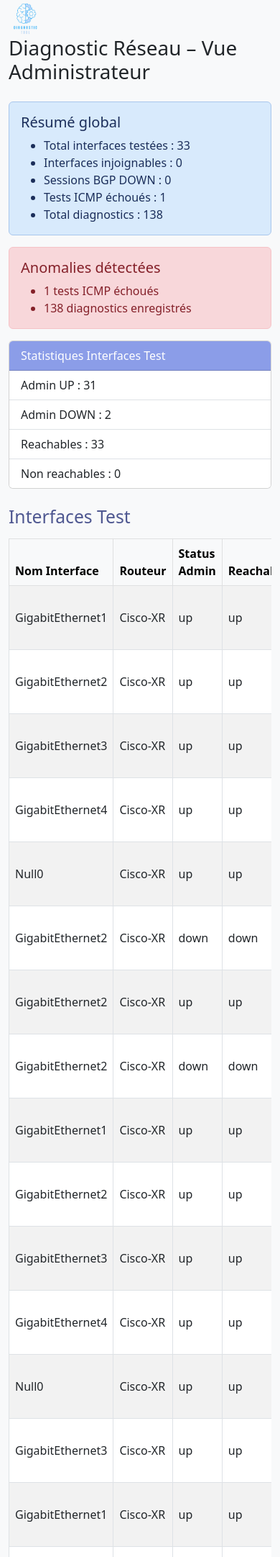
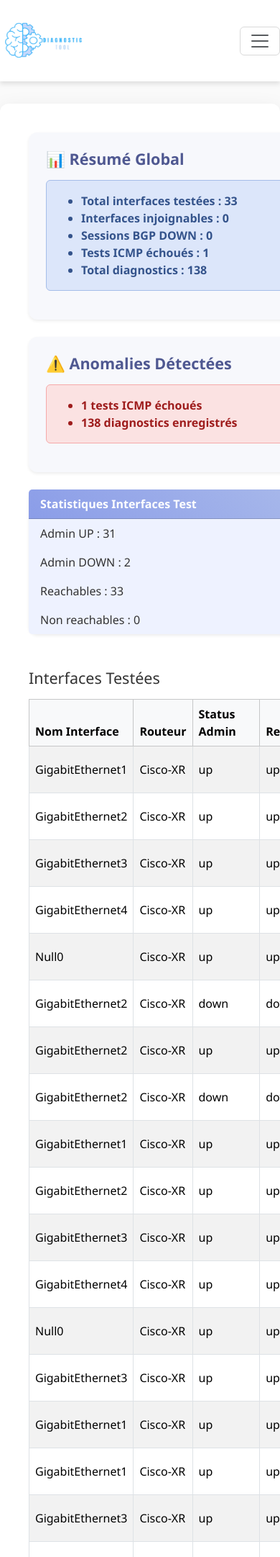
Before and after one commit to andinox/Projet-Python-TSP, a Django app: page /admin_view/ in a window 390 px wide; the page is wider, and only the part inside the window is pictured. Shown: the top 2163 px of that part at 72% size. Run offline with Django 5.2, Linux system fonts and the light colour scheme; a user stored in the database is signed in; data comes from the database, SQL or seed files in the repository; tables that the repository leaves empty hold one stand-in row (values such as "Sample post"); grey boxes marked "Sample" are stand-in pictures; parts of the project's set-up code (start-up, migrations or seed data) failed here and were passed over.

Commit message:
v1 css to update for size of tabs'

```diff
--- a/DiagnosticTool/core/templates/core/all_interfaces.html
+++ b/DiagnosticTool/core/templates/core/all_interfaces.html
@@ -1,66 +1,19 @@
-<!DOCTYPE html>
+{% extends 'DiagnosticTool/base.html' %}
+{% load static %}
+{% block title %}
+    Vue Administrateur – Diagnostic Réseau
+{% endblock %}
 
-<html lang="fr">
-<head>
-    <meta charset="UTF-8" />
-    <title>Diagnostic Réseau – Vue Admin</title>
-    <link href="https://cdn.jsdelivr.net/npm/bootstrap@5.3.0/dist/css/bootstrap.min.css" rel="stylesheet" />
-    <link rel="stylesheet" href="style.css" />
+{% block content %}
+<div class="container my-5">
+    <div class="row g-4 align-items-stretch">
 
-    <style>
-        pre {
-            white-space: pre-wrap;
-            word-wrap: break-word;
-            margin: 0;
-            font-family: monospace;
-        }
-
-        body {
-            background-color: #f8f9fa;
-        }
-
-        h2 {
-            color: #4f5891; /* color3 */
-        }
-
-        .alert-success {
-            background-color: #d8eafc;
-            border-color: #a8c6ec;
-            color: #1b2e5a;
-        }
-
-        .alert-danger {
-            background-color: #f8d7da;
-            border-color: #f5c2c7;
-            color: #842029;
-        }
-
-        .card-header.bg-info {
-            background-color: #8b9de8 !important; /* color4 */
-            color: white;
-        }
-    </style>
-    {% load static %}
-</head>
-<!-- TODO : voir pour la navbar car si je fais immport mon css est cringe -->
-
-<body class="bg-light">
-
-<!-- Header perso -->
-<header>
-    <div class="container">
-        <img src="{% static 'img/logo.png' %}" alt="Logo" height="50" />
-        <h1 class="m-0">Diagnostic Réseau – Vue Administrateur</h1>
-    </div>
-</header>
-
-
-<div class="container py-4">
-
-
-    <!-- Global Summary -->
+        <!-- Résumé Global -->
+        <div class="col-md-6">
+            <section class="card shadow-sm border-0 h-100">
+                <div class="card-body p-4">
+                    <h4 class="card-title mb-3">📊 <strong>Résumé Global</strong></h4>
                     <div class="alert alert-success">
-        <h2 class="h5">Résumé global</h2>
                         <ul class="mb-0">
                             <li>Total interfaces testées : {{ interfaces_test|length }}</li>
                             <li>Interfaces injoignables : {{ interfaces_test_unreachable }}</li>
@@ -69,10 +22,16 @@
                             <li>Total diagnostics : {{ diagnostics|length }}</li>
                         </ul>
                     </div>
+                </div>
+            </section>
+        </div>
 
-    <!-- Anomalies -->
+        <!-- Anomalies Détectées -->
+        <div class="col-md-6">
+            <section class="card shadow-sm border-0 h-100">
+                <div class="card-body p-4">
+                    <h4 class="card-title mb-3">⚠️ <strong>Anomalies Détectées</strong></h4>
                     <div class="alert alert-danger">
-        <h2 class="h5">Anomalies détectées</h2>
                         <ul class="mb-0">
                             {% if interfaces_test_unreachable > 0 %}
                                 <li>{{ interfaces_test_unreachable }} interfaces injoignables</li>
@@ -87,13 +46,17 @@
                                 <li>{{ diagnostics|length }} diagnostics enregistrés</li>
                             {% endif %}
                             {% if interfaces_test_unreachable == 0 and bgp_test_down == 0 and icmp_failed == 0 %}
-            <li>Aucune anomalie détectée :)</li>
+                                <li>Aucune anomalie détectée</li>
                             {% endif %}
                         </ul>
                     </div>
+                </div>
+            </section>
+        </div>
 
-    <!-- Interfaces Stats -->
-    <div class="card mb-4">
+        <!-- Statistiques Interfaces -->
+        <div class="col-12">
+            <section class="card shadow-sm border-0 mb-4">
                 <div class="card-header bg-info text-white">
                     Statistiques Interfaces Test
                 </div>
@@ -103,12 +66,14 @@
                     <li class="list-group-item">Reachables : {{ interfaces_test_reachable }}</li>
                     <li class="list-group-item">Non reachables : {{ interfaces_test_unreachable }}</li>
                 </ul>
+            </section>
         </div>
 
         <!-- Interfaces Test Table -->
-    <h2 class="mb-3">Interfaces Test</h2>
+        <div class="col-12">
+            <h4 class="mb-3">Interfaces Testées</h4>
             <div class="table-responsive mb-5">
-      <table class="table table-striped table-bordered align-middle">
+                <table class="table table-striped table-bordered align-middle w-100">
                     <thead class="table-light">
                         <tr>
                             <th>Nom Interface</th>
@@ -137,11 +102,13 @@
                     </tbody>
                 </table>
             </div>
+        </div>
 
-    <!-- BGP Test Table -->
-    <h2 class="mb-3">Sessions BGP (Test)</h2>
+        <!-- Sessions BGP -->
+        <div class="col-12">
+            <h4 class="mb-3">Sessions BGP</h4>
             <div class="table-responsive mb-5">
-      <table class="table table-striped table-bordered align-middle">
+                <table class="table table-striped table-bordered align-middle w-100">
                     <thead class="table-light">
                         <tr>
                             <th>Routeur</th>
@@ -166,11 +133,13 @@
                     </tbody>
                 </table>
             </div>
+        </div>
 
-    <!-- ICMP Tests Table -->
-    <h2 class="mb-3">Tests ICMP</h2>
-    <div class="table-responsive mb-5">
-      <table class="table table-striped table-bordered align-middle">
+        <!-- Tests ICMP -->
+        <div class="col-12">
+            <h4 class="mb-3">Tests ICMP</h4>
+            <div class="table-responsive mb-4">
+                <table class="table table-striped table-bordered align-middle w-100">
                     <thead class="table-light">
                         <tr>
                             <th>Destination</th>
@@ -191,8 +160,10 @@
                     </tbody>
                 </table>
             </div>
+        </div>
 
-    <!-- Diagnostics Table with Pagination -->
+        <!-- Diagnostics avec pagination -->
+        <div class="col-12">
             <h2 class="mb-3">Diagnostics</h2>
             <div class="table-responsive">
                 <table id="diagnostics-table" class="table table-striped table-bordered align-middle">
@@ -223,14 +194,16 @@
                 <button id="prev-btn" class="btn btn-primary" disabled>Précédent</button>
                 <button id="next-btn" class="btn btn-primary">Suivant</button>
             </div>
+        </div>
 
+    </div>
 </div>
 
 <!-- Bootstrap JS Bundle (Popper + Bootstrap) -->
 <script src="https://cdn.jsdelivr.net/npm/bootstrap@5.3.0/dist/js/bootstrap.bundle.min.js"></script>
 
+<!-- Pagination JS -->
 <script>
-    // Pagination for Diagnostics table
     const rows = document.querySelectorAll('#diagnostics-table tbody .diag-row');
     const rowsPerPage = 5;
     let currentPage = 1;
@@ -242,17 +215,14 @@
 
         currentPage = page;
 
-        // Hide all rows
         rows.forEach(row => row.style.display = 'none');
 
-        // Show current page rows
         const start = (page - 1) * rowsPerPage;
         const end = start + rowsPerPage;
         for(let i = start; i < end && i < rows.length; i++) {
             rows[i].style.display = '';
         }
 
-        // Disable/enable buttons
         document.getElementById('prev-btn').disabled = (currentPage === 1);
         document.getElementById('next-btn').disabled = (currentPage === totalPages);
     }
@@ -265,9 +235,6 @@
         if(currentPage < totalPages) showPage(currentPage + 1);
     });
 
-    // Show first page on load
     showPage(1);
 </script>
-
-</body>
-</html>
+{% endblock %}
--- a/DiagnosticTool/core/templates/core/home.html
+++ b/DiagnosticTool/core/templates/core/home.html
@@ -36,7 +36,8 @@
     <section class="col-lg-10">
       <div class="card custom-card">
         <div class="card-body">
-          <h5 class="card-title mb-3">Historique</h5>
+          <h5 class="card-title mb-3"><img src="{% static 'img/pdf_file_icon.svg' %}" alt="Logo" style="width: 24px; height: auto;" class="me-2">
+Historique</h5>
           {% if diagnostic_history %}
           <div class="table-responsive">
             <table class="table table-hover align-middle mb-0">
@@ -57,7 +58,7 @@
                   <td class="text-center">
                       <a href="{% url 'export_diagnostic_pdf' diag.id %}" class="btn btn-outline-primary btn-sm " title="Téléchargement non disponible">
 
-                      <i class="bi bi-cloud-download"></i>
+                      <i class="bi bi-cloud-download pdf_file_icon.svg"></i>
                     </a>
                   </td>
                 </tr>
--- a/DiagnosticTool/static/style.css
+++ b/DiagnosticTool/static/style.css
@@ -14,3 +14,69 @@ header .container {
 header img {
     margin-right: 15px;
 }
+
+/* ✅ Alertes personnalisées */
+.alert-success {
+    background-color: #dce6fa !important;
+    color: #34538b !important;
+    border: 1px solid #a5bde9 !important;
+}
+
+.alert-danger {
+    background-color: #fbe2e2 !important;
+    color: #9e1c1c !important;
+    border: 1px solid #f5a9a9 !important;
+}
+
+/* ✅ Cartes */
+.card {
+    background-color: #f7f8fc;
+    border-radius: 12px;
+    border: 1px solid #dee2e6;
+}
+
+.card-title {
+    color: #4f5891;
+}
+
+/* ✅ Tableaux */
+.table {
+    background-color: #ffffff;
+    border-color: #dee2e6;
+}
+
+.table-striped tbody tr:nth-of-type(odd) {
+    background-color: #f2f5ff;
+}
+
+.table thead {
+    background-color: #c6d5ed;
+    color: #3a3f78;
+    font-weight: bold;
+}
+
+/* ✅ List group pour Statistiques */
+.list-group-item {
+    background-color: #eef2ff;
+    border: none;
+    color: #333;
+}
+
+/* ✅ Card-header pour "Statistiques Interfaces Test" */
+.card-header {
+    background: linear-gradient(45deg, #8b9de8, #c6d5ed);
+    color: white !important;
+    font-weight: bold;
+}
+
+/* ✅ Header si utilisé */
+header {
+    background: linear-gradient(45deg, #c6d5ed, #8b9de8);
+    padding: 1.5rem 0;
+    box-shadow: 0 2px 6px rgba(0, 0, 0, 0.1);
+}
+
+header h1 {
+    color: #fff;
+    font-weight: 600;
+}
--- a/DiagnosticTool/templates/DiagnosticTool/base.html
+++ b/DiagnosticTool/templates/DiagnosticTool/base.html
@@ -18,9 +18,10 @@
 
     <!-- Custom CSS -->
     <link rel="stylesheet" href="{% static 'style_scenarios.css' %}">
+    <link rel="stylesheet" href="{% static 'style.css' %}">
 
     <!-- Favicon -->
-    <link rel="icon" href="{% static 'img/logo.png' %}" type="image/x-icon">
+    <link rel="icon" href="{% static 'img/logo_no_txt.png' %}" type="image/x-icon">
 </head>
 <body>
 
@@ -29,7 +30,7 @@
 <!-- ========================== -->
 <nav class="navbar navbar-expand-lg navbar-light fixed-top" style="background-color: #ffffff; box-shadow: 0 4px 6px rgba(0, 0, 0, 0.1);">
     <a class="navbar-brand" href="{% if user.is_authenticated %}{% url 'home' %}{% else %}#{% endif %}" style="color: #4f5891; font-weight: bold;">
-        <img src="{% static 'img/logo.png' %}" alt="Logo" width="150" height="75" class="me-2">
+        <img src="{% static 'img/logo.png' %}" alt="Logo" width="120" height="87" class="me-2">
     </a>
 
     {% if user.is_authenticated %}
@@ -95,7 +96,7 @@
 <!-- =================== -->
 <!-- Main content blocks -->
 <!-- =================== -->
-<main class="mt-5 pt-5">
+<main class="mt-5 pt-5 ">
     {% block content %}{% endblock %}
 </main>
 
```
Also changed, not shown: DiagnosticTool/core/templates/core/scenario_details.html (+20 -15 lines), DiagnosticTool/static/img/logo.png, 3 other files. Lines whose indentation alone changed are shown as unchanged.
